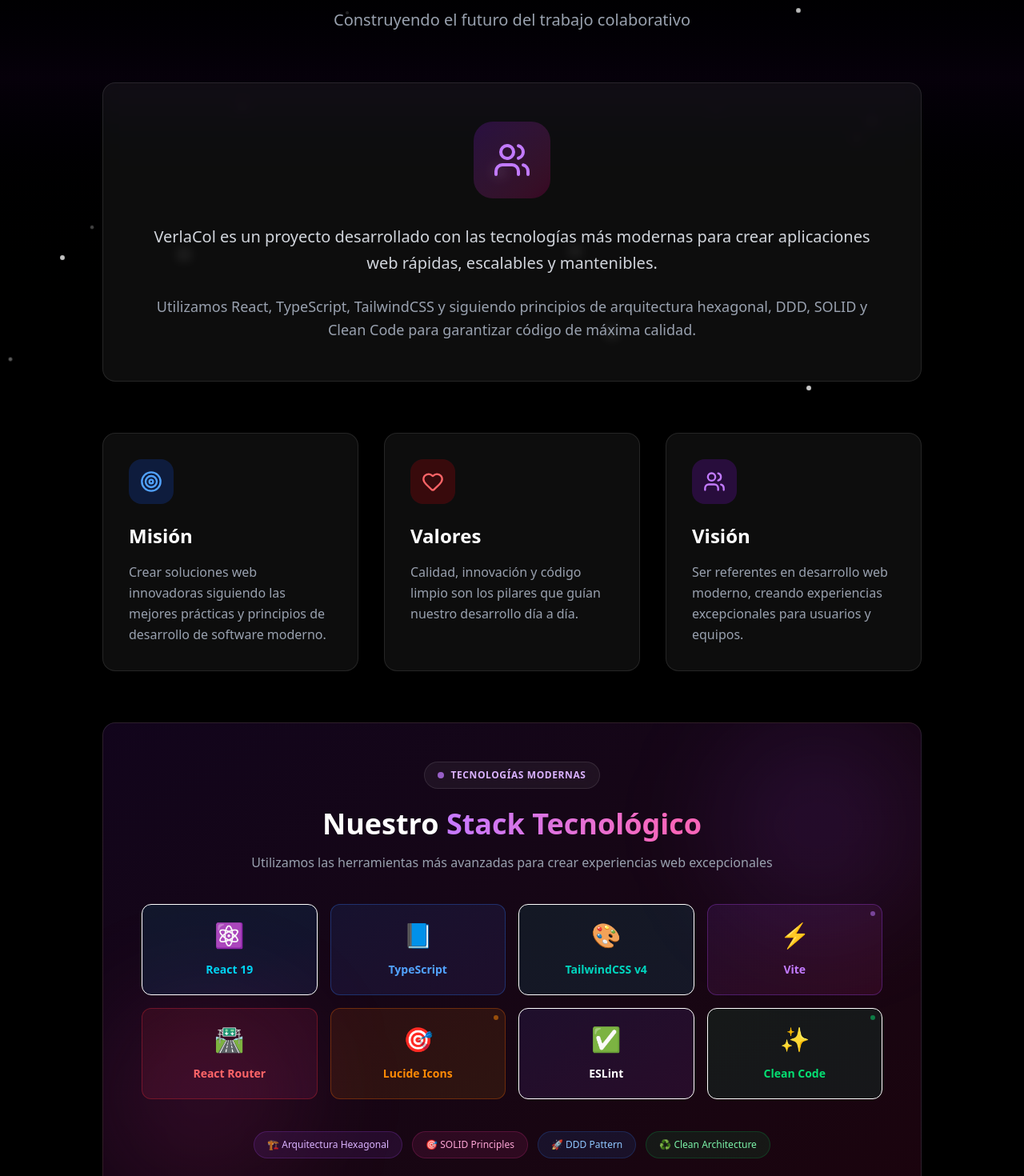
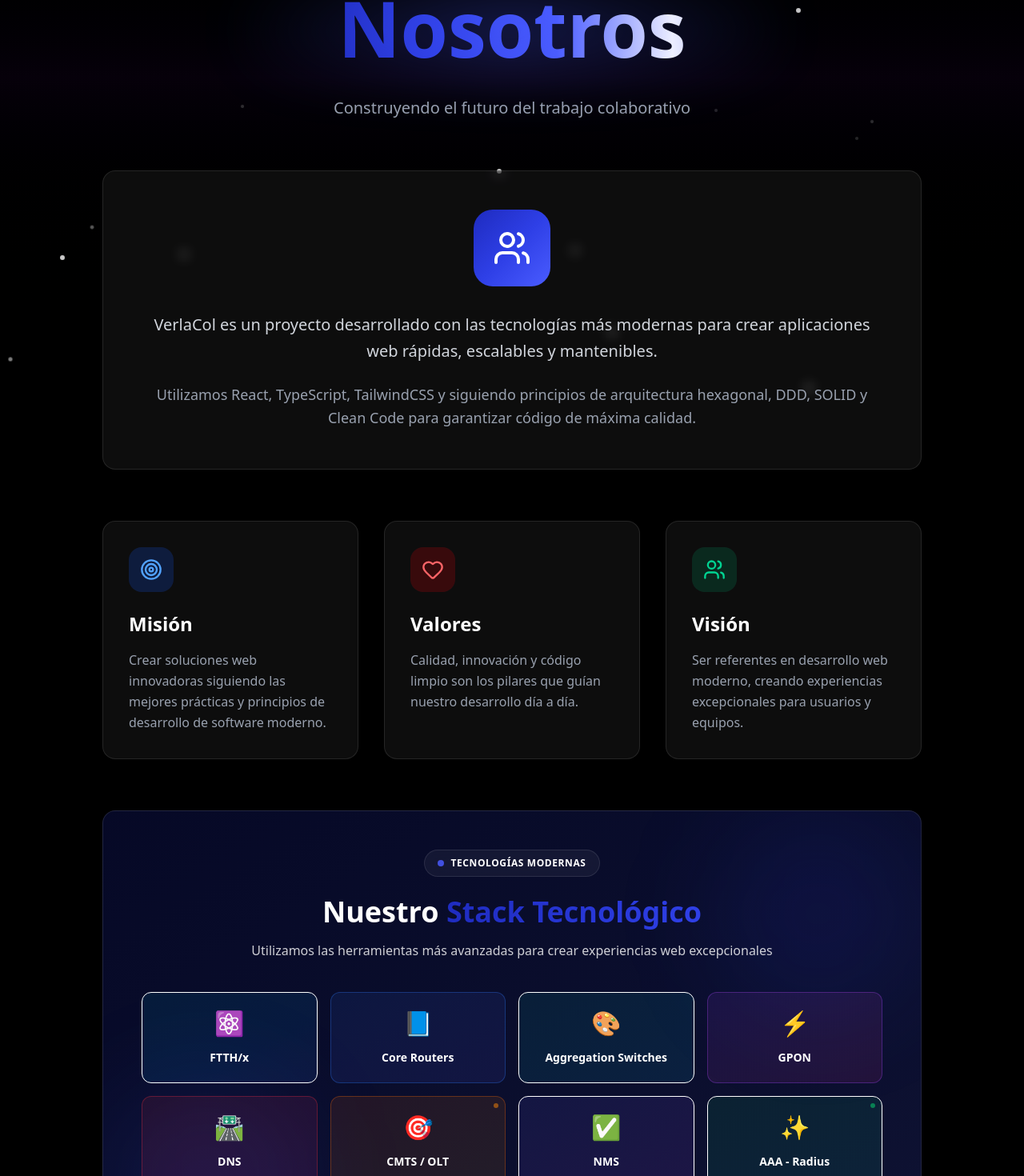
Before and after one commit to querorule/verlacol, a React (Vite) app: page /about in a window 1280 px wide. Shown: the part 303-1773 px from the top of the page at 80% size. Built offline with nearby package versions, Linux system fonts and the light colour scheme.

Commit message:
Refactor: design in contacts and about modules.

```diff
--- a/src/shared/styles/index.css
+++ b/src/shared/styles/index.css
@@ -1,4 +1,23 @@
 @import "tailwindcss";
+
+/* Gradient animation */
+@keyframes gradient {
+  0% {
+    background-position: 0% 50%;
+  }
+  50% {
+    background-position: 100% 50%;
+  }
+  100% {
+    background-position: 0% 50%;
+  }
+}
+
+.animate-gradient {
+  animation: gradient 8s ease infinite;
+  background-size: 200% 200%;
+}
+
 
 /* Animación para scroll infinito de logos */
 @keyframes scroll {
--- a/src/ui/pages/about/About.tsx
+++ b/src/ui/pages/about/About.tsx
@@ -33,14 +33,21 @@ export default function About() {
         <div className="container mx-auto max-w-5xl">
           <Link
             to="/"
-            className="inline-flex items-center text-purple-400 hover:text-pink-400 mb-12 transition-colors group"
+            className="inline-flex items-center text-[#1E2BBF] hover:text-[#FFFFFF] mb-12 transition-colors duration-700 group"
           >
             <ArrowLeft size={20} className="mr-2 group-hover:-translate-x-1 transition-transform" />
             Volver al Inicio
           </Link>
 
           <h1 className="text-6xl md:text-7xl font-bold mb-6 text-center leading-tight">
-            Sobre <span className="text-transparent bg-clip-text bg-linear-to-r from-purple-400 to-pink-400">Nosotros</span>
+            Sobre
+            <div className="mb-8 relative">
+              <span className="text-6xl md:text-8xl font-black text-transparent bg-clip-text animate-gradient inline-block" style={{ backgroundImage: 'linear-gradient(to right, #1E2BBF, #2E3FE6, #4A5CFF, #FFFFFF, #4A5CFF, #2E3FE6, #1E2BBF)', backgroundSize: '200% 100%' }}>
+                Nosotros
+              </span>
+              {/* Efecto de brillo/glow */}
+              <div className="absolute inset-0 blur-2xl opacity-30" style={{ background: 'radial-gradient(circle, #4A5CFF 0%, transparent 70%)' }}></div>
+            </div>
           </h1>
 
           <p className="text-xl text-gray-400 text-center mb-16 max-w-3xl mx-auto">
@@ -49,8 +56,9 @@ export default function About() {
 
           <div className="bg-white/5 border border-white/10 rounded-2xl p-12 mb-16 backdrop-blur-sm hover:border-white/20 transition-all duration-300 group">
             <div className="flex items-center justify-center mb-8">
-              <div className="w-24 h-24 bg-linear-to-br from-purple-600/20 to-pink-600/20 rounded-3xl flex items-center justify-center group-hover:scale-110 transition-transform duration-300">
-                <Users size={48} className="text-purple-400" />
+              <div className="w-24 h-24 rounded-3xl flex items-center justify-center group-hover:scale-110 transition-transform duration-300"
+                 style={{ background: 'linear-gradient(135deg, #1E2BBF 0%, #2E3FE6 50%, #4A5CFF 100%)' }}>
+                <Users size={48} className="text-[#FFFFFF]" />
               </div>
             </div>
             <p className="text-xl text-gray-300 text-center leading-relaxed mb-6">
@@ -92,11 +100,11 @@ export default function About() {
 
             <div className="bg-white/5 border border-white/10 rounded-2xl p-8 backdrop-blur-sm hover:bg-white/10 hover:border-white/20 hover:-translate-y-2 transition-all duration-300 group">
               <div className="flex items-center mb-6">
-                <div className="w-14 h-14 bg-purple-600/20 rounded-2xl flex items-center justify-center group-hover:scale-110 transition-transform">
-                  <Users size={28} className="text-purple-400" />
+                <div className="w-14 h-14 bg-emerald-600/20 rounded-2xl flex items-center justify-center group-hover:scale-110 transition-transform">
+                  <Users size={28} className="text-emerald-400" />
                 </div>
               </div>
-              <h3 className="text-2xl font-bold mb-4 group-hover:text-purple-400 transition-colors">Visión</h3>
+              <h3 className="text-2xl font-bold mb-4 group-hover:text-emerald-400 transition-colors">Visión</h3>
               <p className="text-gray-400 leading-relaxed">
                 Ser referentes en desarrollo web moderno, creando experiencias
                 excepcionales para usuarios y equipos.
@@ -105,40 +113,40 @@ export default function About() {
           </div>
 
           {/* Tech Stack Section */}
-          <div className="relative bg-linear-to-br from-purple-900/20 to-pink-900/20 border border-white/10 rounded-2xl p-12 text-center overflow-hidden group">
+          <div className="relative bg-linear-to-br from-[#1E2BBF]/20 to-[#4A5CFF]/20 border border-white/10 rounded-2xl p-12 text-center overflow-hidden group">
             {/* Efectos de fondo animados */}
-            <div className="absolute inset-0 bg-linear-to-br from-purple-600/5 via-transparent to-pink-600/5 opacity-0 group-hover:opacity-100 transition-opacity duration-700"></div>
-            <div className="absolute top-0 right-0 w-64 h-64 bg-purple-500/10 rounded-full blur-3xl group-hover:scale-150 transition-transform duration-1000"></div>
-            <div className="absolute bottom-0 left-0 w-64 h-64 bg-pink-500/10 rounded-full blur-3xl group-hover:scale-150 transition-transform duration-1000"></div>
+            <div className="absolute inset-0 bg-linear-to-br from-[#2E3FE6]/5 via-transparent to-[#4A5CFF]/5 opacity-0 group-hover:opacity-100 transition-opacity duration-700"></div>
+            <div className="absolute top-0 right-0 w-64 h-64 bg-[#2E3FE6]/10 rounded-full blur-3xl group-hover:scale-150 transition-transform duration-1000"></div>
+            <div className="absolute bottom-0 left-0 w-64 h-64 bg-[#4A5CFF]/10 rounded-full blur-3xl group-hover:scale-150 transition-transform duration-1000"></div>
 
             <div className="relative z-10">
               <div className="inline-flex items-center gap-2 px-4 py-2 bg-white/5 border border-white/10 rounded-full mb-6 backdrop-blur-sm">
-                <div className="w-2 h-2 bg-purple-400 rounded-full animate-pulse"></div>
-                <span className="text-xs font-semibold text-purple-300 uppercase tracking-wider">
+                <div className="w-2 h-2 bg-[#4A5CFF] rounded-full animate-pulse"></div>
+                <span className="text-xs font-semibold text-[#FFFFFF] uppercase tracking-wider">
                   Tecnologías Modernas
                 </span>
               </div>
 
               <h2 className="text-3xl md:text-4xl font-bold mb-4">
                 Nuestro{' '}
-                <span className="text-transparent bg-clip-text bg-linear-to-r from-purple-400 via-pink-400 to-purple-400 animate-gradient">
+                <span className="text-transparent bg-clip-text bg-linear-to-r from-[#1E2BBF] via-[#2E3FE6] to-[#4A5CFF] animate-gradient">
                   Stack Tecnológico
                 </span>
               </h2>
-              <p className="text-gray-400 mb-10 max-w-2xl mx-auto">
+              <p className="text-white/80 mb-10 max-w-2xl mx-auto">
                 Utilizamos las herramientas más avanzadas para crear experiencias web excepcionales
               </p>
 
               <div className="grid grid-cols-2 md:grid-cols-4 gap-4">
                 {[
-                  { name: 'React 19', icon: '⚛️', color: 'from-cyan-500/10 to-blue-500/10', border: 'cyan-500/30', text: 'cyan-400' },
-                  { name: 'TypeScript', icon: '📘', color: 'from-blue-500/10 to-indigo-500/10', border: 'blue-500/30', text: 'blue-400' },
-                  { name: 'TailwindCSS v4', icon: '🎨', color: 'from-teal-500/10 to-cyan-500/10', border: 'teal-500/30', text: 'teal-400' },
-                  { name: 'Vite', icon: '⚡', color: 'from-purple-500/10 to-pink-500/10', border: 'purple-500/30', text: 'purple-400' },
-                  { name: 'React Router', icon: '🛣️', color: 'from-red-500/10 to-pink-500/10', border: 'red-500/30', text: 'red-400' },
-                  { name: 'Lucide Icons', icon: '🎯', color: 'from-orange-500/10 to-amber-500/10', border: 'orange-500/30', text: 'orange-400' },
-                  { name: 'ESLint', icon: '✅', color: 'from-indigo-500/10 to-purple-500/10', border: 'indigo-500/30', text: 'indigo-400' },
-                  { name: 'Clean Code', icon: '✨', color: 'from-green-500/10 to-emerald-500/10', border: 'green-500/30', text: 'green-400' }
+                  { name: 'FTTH/x', icon: '⚛️', color: 'from-cyan-500/10 to-blue-500/10', border: 'cyan-500/30', text: 'cyan-400' },
+                  { name: 'Core Routers', icon: '📘', color: 'from-blue-500/10 to-indigo-500/10', border: 'blue-500/30', text: 'blue-400' },
+                  { name: 'Aggregation Switches', icon: '🎨', color: 'from-teal-500/10 to-cyan-500/10', border: 'teal-500/30', text: 'teal-400' },
+                  { name: 'GPON', icon: '⚡', color: 'from-purple-500/10 to-pink-500/10', border: 'purple-500/30', text: 'purple-400' },
+                  { name: 'DNS', icon: '🛣️', color: 'from-red-500/10 to-pink-500/10', border: 'red-500/30', text: 'red-400' },
+                  { name: 'CMTS / OLT', icon: '🎯', color: 'from-orange-500/10 to-amber-500/10', border: 'orange-500/30', text: 'orange-400' },
+                  { name: 'NMS', icon: '✅', color: 'from-indigo-500/10 to-purple-500/10', border: 'indigo-500/30', text: 'indigo-400' },
+                  { name: 'AAA - Radius', icon: '✨', color: 'from-green-500/10 to-emerald-500/10', border: 'green-500/30', text: 'green-400' }
                 ].map((tech) => (
                   <div
                     key={tech.name}
@@ -152,7 +160,7 @@ export default function About() {
                       <div className="text-3xl mb-3 group-hover/item:scale-110 transition-transform duration-300">
                         {tech.icon}
                       </div>
-                      <span className={`font-semibold text-sm text-${tech.text} group-hover/item:text-white transition-colors`}>
+                      <span className={`font-semibold text-sm text-white group-hover/item:text-white transition-colors`}>
                         {tech.name}
                       </span>
                     </div>
@@ -165,16 +173,16 @@ export default function About() {
 
               {/* Badges adicionales */}
               <div className="flex flex-wrap items-center justify-center gap-3 mt-10">
-                <span className="px-4 py-2 bg-purple-500/10 border border-purple-500/20 rounded-full text-xs text-purple-300 font-medium">
+                <span className="px-4 py-2 bg-white/5 border border-[#1E2BBF] rounded-full text-xs text-white font-medium hover:bg-[#1E2BBF]/30 transition-colors">
                   🏗️ Arquitectura Hexagonal
                 </span>
-                <span className="px-4 py-2 bg-pink-500/10 border border-pink-500/20 rounded-full text-xs text-pink-300 font-medium">
+                <span className="px-4 py-2 bg-white/5 border border-[#2E3FE6] rounded-full text-xs text-white font-medium hover:bg-[#2E3FE6]/30 transition-colors">
                   🎯 SOLID Principles
                 </span>
-                <span className="px-4 py-2 bg-blue-500/10 border border-blue-500/20 rounded-full text-xs text-blue-300 font-medium">
+                <span className="px-4 py-2 bg-white/5 border border-[#4A5CFF] rounded-full text-xs text-white font-medium hover:bg-[#4A5CFF]/30 transition-colors">
                   🚀 DDD Pattern
                 </span>
-                <span className="px-4 py-2 bg-green-500/10 border border-green-500/20 rounded-full text-xs text-green-300 font-medium">
+                <span className="px-4 py-2 bg-white/10 border border-white rounded-full text-xs text-white font-medium hover:bg-white/20 transition-colors">
                   ♻️ Clean Architecture
                 </span>
               </div>
```
Also changed, not shown: src/ui/pages/contact/Contact.tsx (+14 -7 lines).
